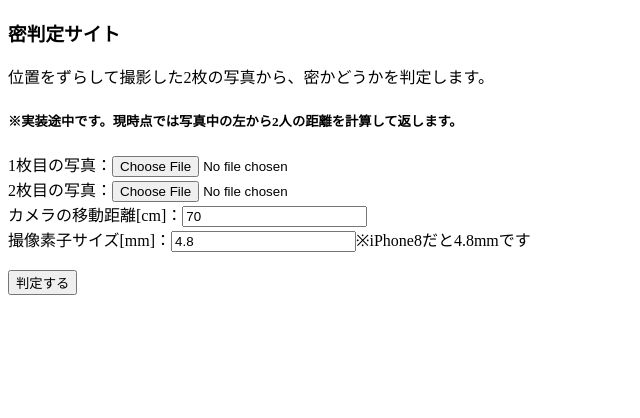
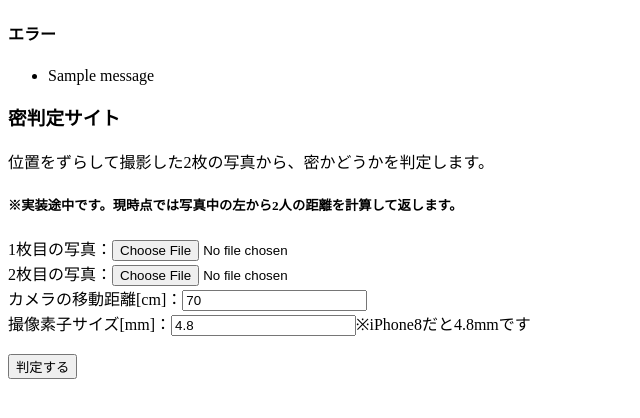
Before and after one commit to osscat/DensityCalculator, a Flask app: page /detect_mitsu in a window 1280 px wide. Shown: the top 418 px of the page, without its empty margins (0-640 px from the left). Run offline with Flask 2, Linux system fonts and the light colour scheme; one stand-in notice (Sample message) is shown; parts of the project's set-up code (start-up, migrations or seed data) failed here and were passed over.

Commit message:
エラーメッセージを表示するようにした

```diff
--- a/Server/app.py
+++ b/Server/app.py
@@ -12,6 +12,7 @@ UPLOAD_FOLDER = '/code/image_in/'
 ALLOWED_EXTENSIONS = {'png', 'jpg', 'jpeg', 'gif'}
 
 app = Flask(__name__)
+app.secret_key = b'_5#y2L"F4Q8z\n\xec]/'
 app.config['UPLOAD_FOLDER'] = UPLOAD_FOLDER
 yolo = YOLO()
 
--- a/Server/templates/detect_mitsu.html
+++ b/Server/templates/detect_mitsu.html
@@ -6,6 +6,16 @@
   <title>Document</title>
 </head>
 <body>
+  {% with messages = get_flashed_messages() %}
+    {% if messages %}
+      <h4>エラー</h4>
+      <ul class=flashes>
+      {% for message in messages %}
+        <li>{{ message }}</li>
+      {% endfor %}
+      </ul>
+    {% endif %}
+  {% endwith %}
   <h3>密判定サイト</h3>
   <p>位置をずらして撮影した2枚の写真から、密かどうかを判定します。</p>
   <h5>※実装途中です。現時点では写真中の左から2人の距離を計算して返します。</h5>
```
